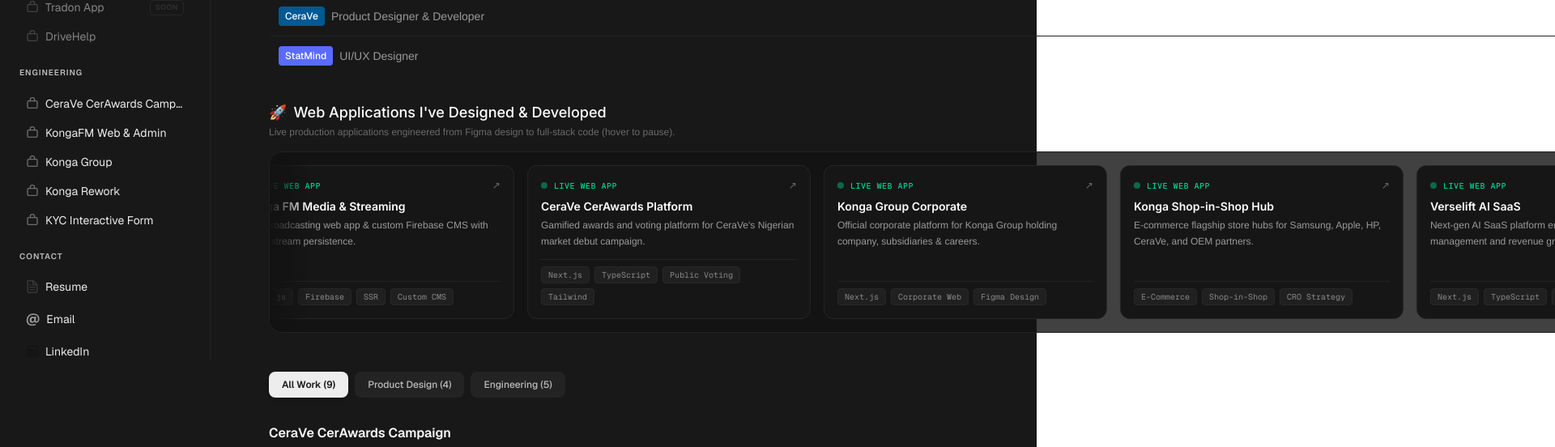
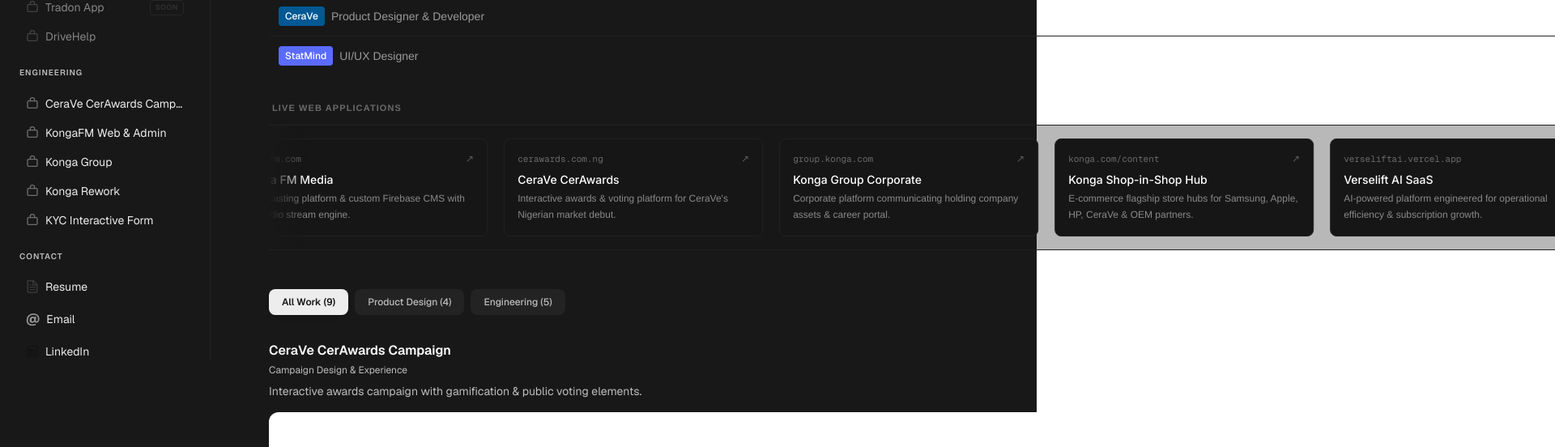
Before and after one commit to Dakolo14/ajose-portfolio, a Next.js app: page / in a window 1280 px wide. Shown: the part 355-907 px from the top of the page at 81% size, 1920 px wide, since content can reach past the window. Built offline with nearby package versions, Linux system fonts and the light colour scheme.

Commit message:
refactor: simplify Live Web Applications marquee to clean, understated minimalist aesthetic

```diff
--- a/src/app/page.tsx
+++ b/src/app/page.tsx
@@ -11,33 +11,33 @@
 const webApps = [
   {
     title: "Verselift AI SaaS",
-    description: "Next-gen AI SaaS platform engineered for operational management and revenue growth.",
+    description: "AI-powered platform engineered for operational efficiency & subscription growth.",
     url: "https://verseliftai.vercel.app/",
-    tags: ["Next.js", "TypeScript", "AI SaaS", "Tailwind"],
+    domain: "verseliftai.vercel.app",
   },
   {
-    title: "Konga FM Media & Streaming",
-    description: "Live broadcasting web app & custom Firebase CMS with audio stream persistence.",
+    title: "Konga FM Media",
+    description: "Broadcasting platform & custom Firebase CMS with live audio stream engine.",
     url: "https://kongafm.com/",
-    tags: ["Next.js", "Firebase", "SSR", "Custom CMS"],
+    domain: "kongafm.com",
   },
   {
-    title: "CeraVe CerAwards Platform",
-    description: "Gamified awards and voting platform for CeraVe's Nigerian market debut campaign.",
+    title: "CeraVe CerAwards",
+    description: "Interactive awards & voting platform for CeraVe's Nigerian market debut.",
     url: "https://www.cerawards.com.ng",
-    tags: ["Next.js", "TypeScript", "Public Voting", "Tailwind"],
+    domain: "cerawards.com.ng",
   },
   {
     title: "Konga Group Corporate",
-    description: "Official corporate platform for Konga Group holding company, subsidiaries & careers.",
+    description: "Corporate platform communicating holding company assets & career portal.",
     url: "https://group.konga.com/",
-    tags: ["Next.js", "Corporate Web", "Figma Design"],
+    domain: "group.konga.com",
   },
   {
     title: "Konga Shop-in-Shop Hub",
-    description: "E-commerce flagship store hubs for Samsung, Apple, HP, CeraVe, and OEM partners.",
+    description: "E-commerce flagship store hubs for Samsung, Apple, HP, CeraVe & OEM partners.",
     url: "https://www.konga.com/content/samsungsis",
-    tags: ["E-Commerce", "Shop-in-Shop", "CRO Strategy"],
+    domain: "konga.com/content",
   },
 ];
 
@@ -141,62 +141,43 @@
               ))}
             </div>
           </section>
-          {/* Live Web Applications Marquee Section */}
+          {/* Minimalist Web Applications Marquee Section */}
           <section className="mb-12 animate-slideInUp" style={{ animationDelay: '0.15s' }}>
-            <div className="flex items-center justify-between mb-4">
-              <div>
-                <h2 className="font-inter text-lg font-medium text-white flex items-center gap-2">
-                  <span>🚀</span> Web Applications I&apos;ve Designed & Developed
-                </h2>
-                <p className="font-helvetica text-xs text-[#6a6a6a] mt-0.5">
-                  Live production applications engineered from Figma design to full-stack code (hover to pause).
-                </p>
-              </div>
+            <div className="mb-3 px-1">
+              <p className="font-helvetica text-[11px] font-semibold uppercase tracking-widest text-[#6a6a6a]">
+                Live Web Applications
+              </p>
             </div>
 
-            <div className="relative w-full overflow-hidden rounded-2xl border border-[#222] bg-[#121212]/80 py-4 shadow-inner">
-              {/* Left and Right Fade Gradients */}
-              <div className="pointer-events-none absolute left-0 top-0 z-10 h-full w-12 bg-gradient-to-r from-[#121212] to-transparent" />
-              <div className="pointer-events-none absolute right-0 top-0 z-10 h-full w-12 bg-gradient-to-l from-[#121212] to-transparent" />
+            <div className="relative w-full overflow-hidden border-y border-[#222] bg-[#141414]/30 py-4">
+              {/* Subtle Fade Overlays */}
+              <div className="pointer-events-none absolute left-0 top-0 z-10 h-full w-12 bg-gradient-to-r from-[#181818] to-transparent" />
+              <div className="pointer-events-none absolute right-0 top-0 z-10 h-full w-12 bg-gradient-to-l from-[#181818] to-transparent" />
 
-              <div className="animate-marquee gap-4 px-2">
+              <div className="animate-marquee gap-5">
                 {[...webApps, ...webApps].map((app, idx) => (
                   <a
                     key={`${app.title}-${idx}`}
                     href={app.url}
                     target="_blank"
                     rel="noopener noreferrer"
-                    className="group w-[320px] sm:w-[350px] shrink-0 rounded-xl border border-[#262626] bg-[#161616] p-4 transition-all duration-300 hover:border-[#444] hover:bg-[#1a1a1a] hover:-translate-y-1 hover:shadow-lg flex flex-col justify-between"
+                    className="group w-[280px] sm:w-[320px] shrink-0 rounded-lg border border-[#222] bg-[#161616] p-4 transition-all duration-300 hover:border-[#383838] hover:bg-[#1c1c1c] flex flex-col justify-between"
                   >
                     <div>
                       <div className="flex items-center justify-between mb-2">
-                        <div className="flex items-center gap-2">
-                          <span className="w-2 h-2 rounded-full bg-emerald-500 animate-pulse" />
-                          <span className="font-mono text-[10px] uppercase tracking-wider text-emerald-400 font-medium">
-                            Live Web App
-                          </span>
-                        </div>
-                        <span className="text-xs text-[#6a6a6a] group-hover:text-white transition-colors">
+                        <span className="font-mono text-[11px] text-[#6a6a6a] transition-colors group-hover:text-[#999]">
+                          {app.domain}
+                        </span>
+                        <span className="text-xs text-[#5c5c5c] group-hover:text-white transition-colors">
                           ↗
                         </span>
                       </div>
-                      <h3 className="font-inter text-sm font-semibold text-white group-hover:text-[#ED017F] transition-colors mb-1">
+                      <h3 className="font-inter text-sm font-medium text-white group-hover:text-[#ED017F] transition-colors mb-1">
                         {app.title}
                       </h3>
-                      <p className="font-helvetica text-xs text-[#9a9a9a] line-clamp-2 leading-relaxed mb-3">
+                      <p className="font-helvetica text-xs text-[#8a8a8a] line-clamp-2 leading-relaxed">
                         {app.description}
                       </p>
-                    </div>
-
-                    <div className="flex flex-wrap gap-1.5 pt-2 border-t border-[#222]">
-                      {app.tags.map((tag) => (
-                        <span
-                          key={tag}
-                          className="font-mono text-[10px] text-[#888] bg-[#202020] px-2 py-0.5 rounded border border-[#282828]"
-                        >
-                          {tag}
-                        </span>
-                      ))}
                     </div>
                   </a>
                 ))}
```
